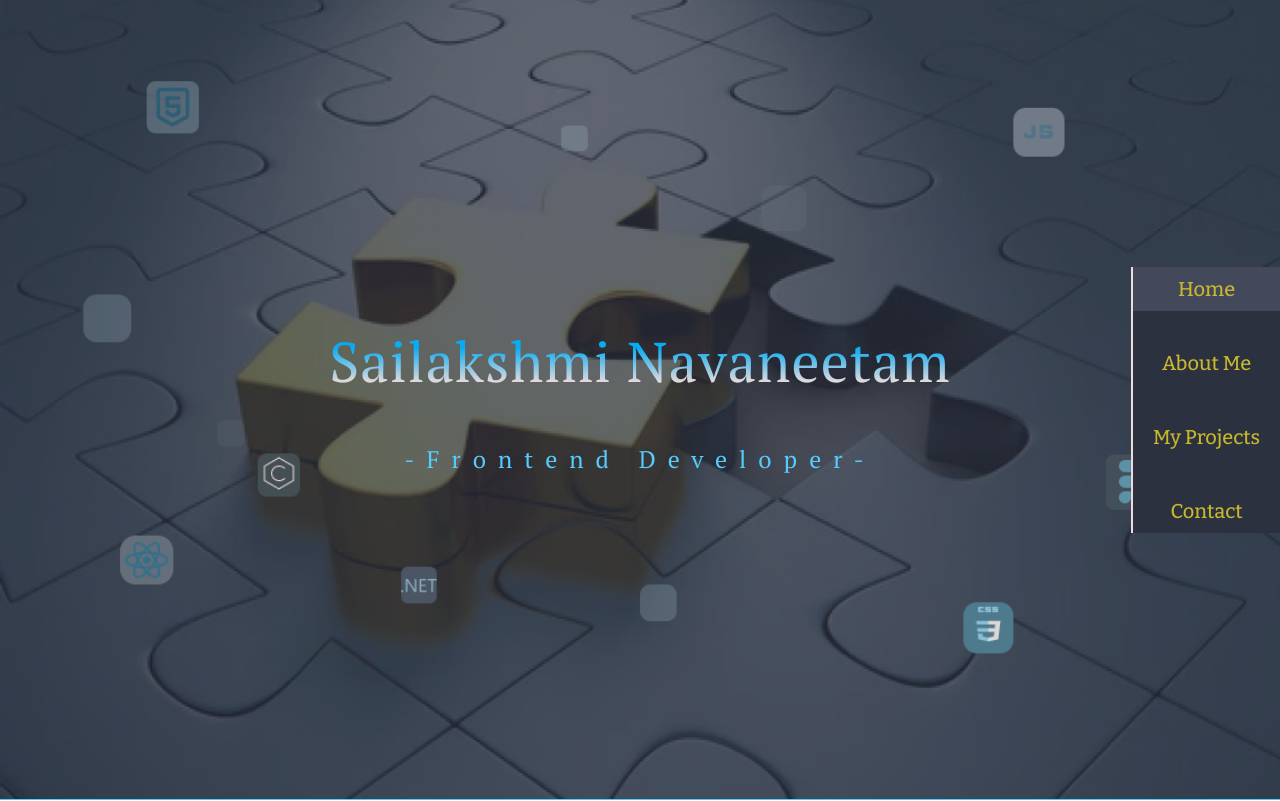
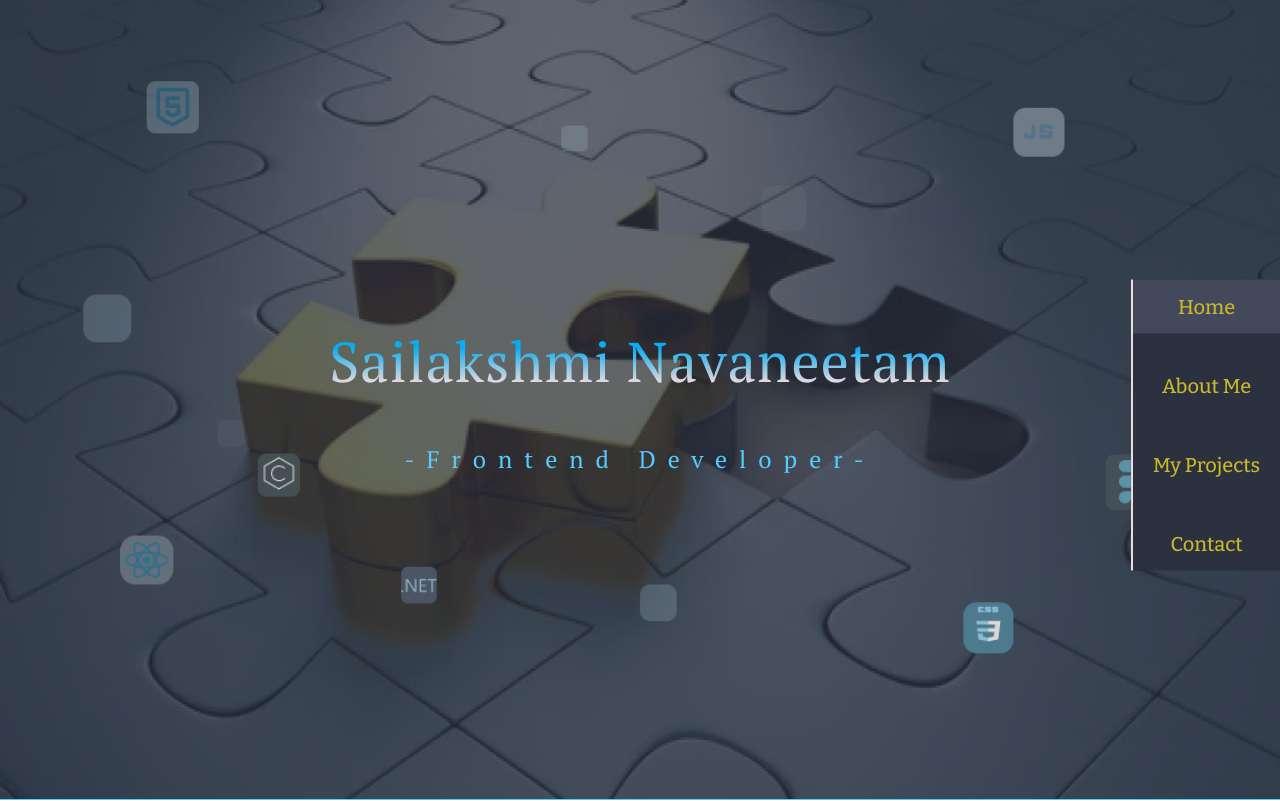
Before and after one commit to Sai-kodehode/Sailakshmi-Navaneetam-Portfolio, a plain HTML site: page index.html in a window 1280 px wide. Shown: the top 801 px of the page. Drawn offline with nearby package versions, Linux system fonts and the light colour scheme; a web font is replaced by a local one.

Commit message:
Sai Portfolio

```diff
--- a/style.css
+++ b/style.css
@@ -47,45 +47,49 @@ body {
   height: 100%;
   background: url("images/Landing\ page\ -\ background\ image4.png");
   background-size: cover;
-  /* need to remove */
-  /* background-position: center center; */
   transition: filter 0.0001s ease;
   z-index: -1;
 }
 header {
   position: fixed;
-  top: 0;
-  right: 0;
+  width: 100%;
   z-index: 100;
 }
+
 nav {
   user-select: none;
   background-color: var(--bkclr--black);
-  width: 100%;
-  height: 100%;
-  right: 0px;
-  top: 0px;
-  position: fixed;
 }
 nav ul {
+  padding: 15px 0;
   text-align: center;
+  height: 100vh;
 }
 nav li {
   list-style-type: none;
+  cursor: pointer;
+  height: 10%;
+  margin-top: 30px;
+}
+
+nav a {
   display: flex;
   flex-direction: column;
-  justify-content: space-around;
-  margin: 60px 0;
-  cursor: pointer;
-}
-nav a {
+  justify-content: center;
+  height: 100%;
   color: #c7b82c;
   font-weight: 480;
   font-size: 20px;
-  padding: 30px;
   cursor: pointer;
   font-family: "Bitter", serif;
   text-decoration: none;
+}
+
+nav li#homeNavItem.active,
+nav li#aboutMeNavItem.active,
+nav li#projectsNavItem.active,
+nav li#contactNavItem.active {
+  background-color: #43495b;
 }
 nav a:hover {
   color: #1bdb8b;
@@ -94,39 +98,7 @@ nav a:hover {
 nav li:hover {
   background-color: #1f1f20;
 }
-nav li#homeNavItem.active,
-nav li#aboutMeNavItem.active,
-nav li#projectsNavItem.active,
-nav li#contactNavItem.active {
-  background-color: #43495b;
-}
-@media only screen and (min-width: 1720px) {
-  nav a {
-    font-size: 26px;
-  }
-}
-@media only screen and (min-width: 768px) {
-  .close-menu,
-  .hamburger-menu {
-    display: none;
-  }
-  header {
-    top: 50%;
-    transform: translateY(-50%);
-  }
-  nav {
-    height: 50%;
-    text-align: center;
-    position: relative;
-    border-left: 2px solid var(--color-light-orange);
-  }
-  nav li {
-    margin: 30px 0px;
-  }
-  nav a {
-    padding: 10px 20px;
-  }
-}
+
 @media (max-width: 768px) {
   nav,
   header,
@@ -146,6 +118,50 @@ nav li#contactNavItem.active {
   }
   header.active {
     display: block;
+  }
+}
+
+@media only screen and (min-width: 768px) {
+  header {
+    position: fixed;
+    top: 50%;
+    right: 0;
+    height: 100%;
+    transform: translateY(-50%);
+    width: fit-content;
+  }
+
+  nav {
+    top: 50%;
+    right: 0;
+    transform: translateY(-50%);
+    height: fit-content;
+    user-select: none;
+    position: relative;
+
+    border-left: 2px solid var(--color-light-orange);
+  }
+  nav ul {
+    text-align: center;
+    height: auto;
+    padding: 0;
+  }
+  nav li {
+    margin: 25px 0px;
+  }
+
+  nav a {
+    padding: 15px 20px;
+  }
+
+  .close-menu,
+  .hamburger-menu {
+    display: none;
+  }
+}
+@media only screen and (min-width: 1720px) {
+  nav a {
+    font-size: 26px;
   }
 }
 
```
